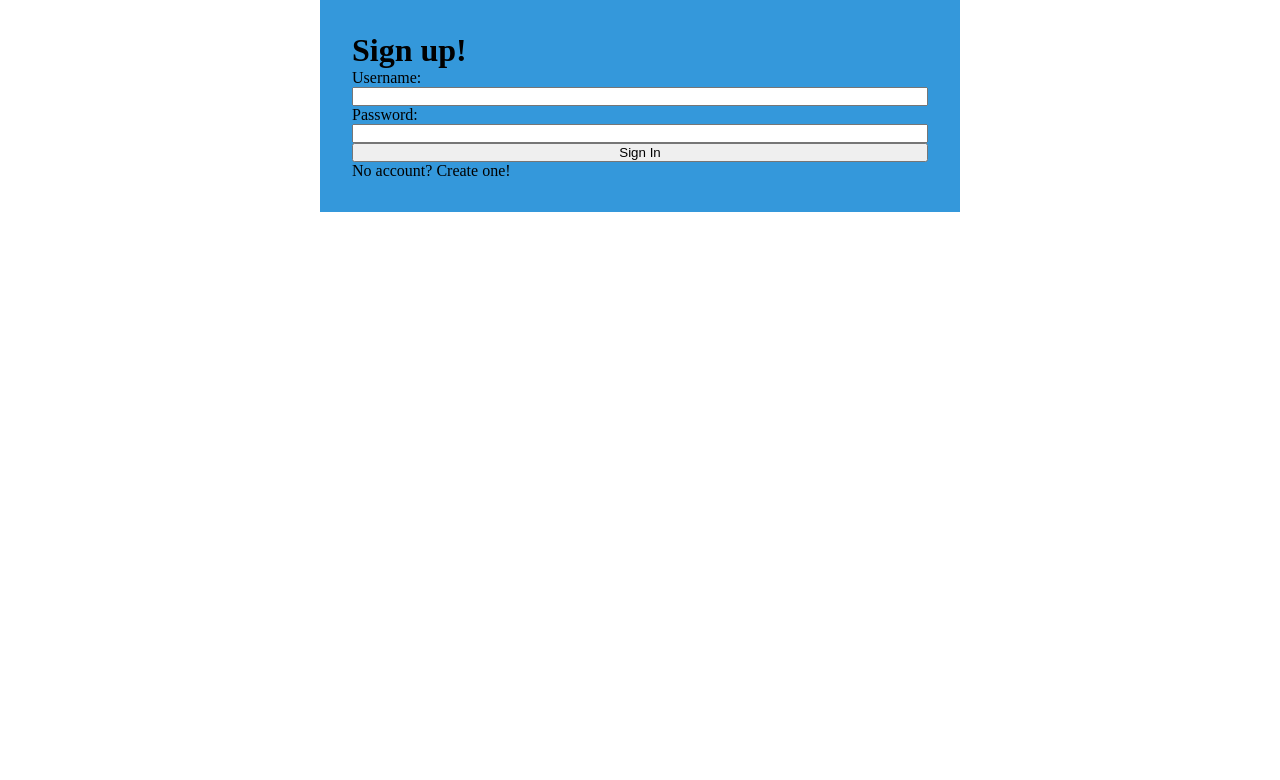
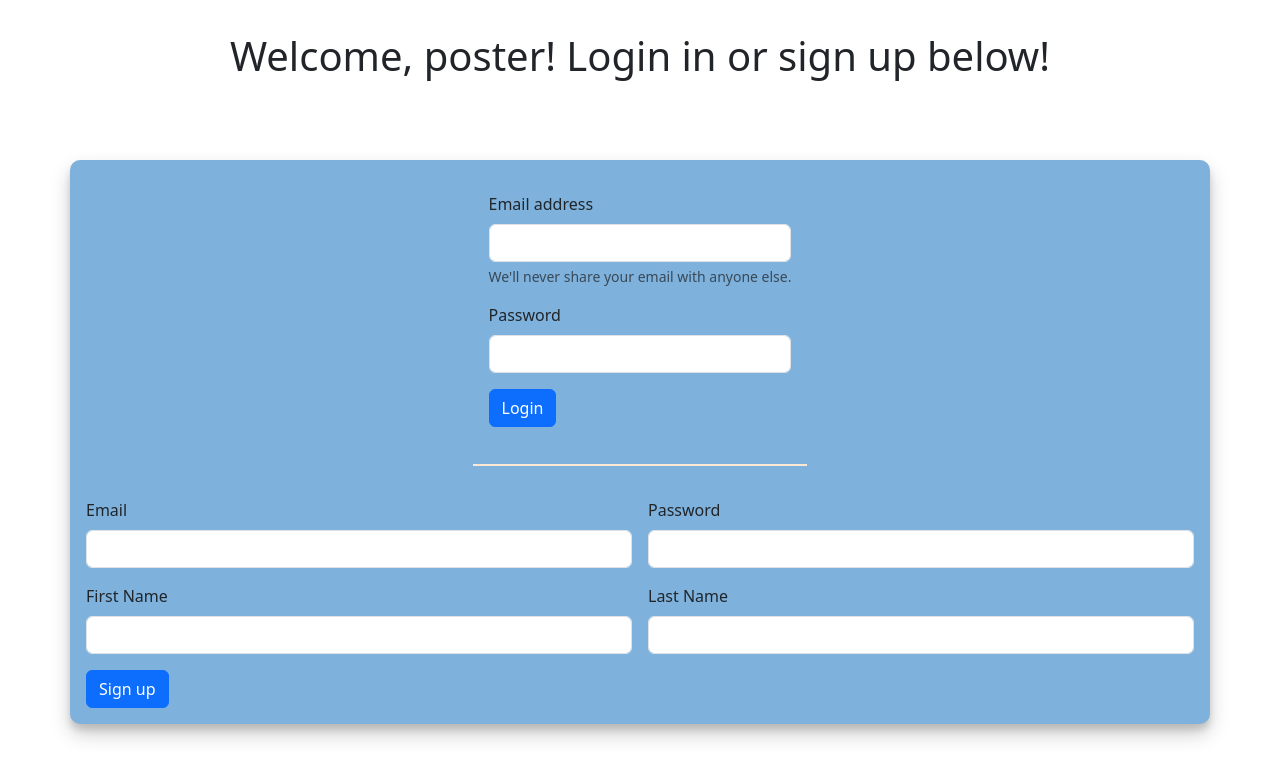
Before and after one commit to blueswizzle/post-me-up, a website: page public/index.html in a window 1280 px wide. Drawn offline with nearby package versions, Linux system fonts and the light colour scheme.

Commit message:
More or less finished login page front end

```diff
--- a/public/index.html
+++ b/public/index.html
@@ -2,38 +2,58 @@
 <html lang="en">
 <head>
     <meta charset="UTF-8">
-    <meta http-equiv="X-UA-Compatible" content="IE=edge">
     <meta name="viewport" content="width=device-width, initial-scale=1.0">
+    <link href="https://cdn.jsdelivr.net/npm/bootstrap@5.3.2/dist/css/bootstrap.min.css" rel="stylesheet" integrity="sha384-T3c6CoIi6uLrA9TneNEoa7RxnatzjcDSCmG1MXxSR1GAsXEV/Dwwykc2MPK8M2HN" crossorigin="anonymous">
     <link rel="stylesheet" href="style.css">
-    <title>Post me Up</title>
+    <title>Document</title>
 </head>
 <body>
 
-    <div class="login-wrapper">
-        <form action="" id="sign-in">
-            <h1>Sign up!</h1>
-            <label for="username">Username:</label>
-            <input type="text" id="username" name="username" required>
+  <h1 class = "login-welcome">Welcome, poster! Login in or sign up below!</h1>
 
-            <label for="password">Password:</label>
-            <input type="password" id="password" name="password" required>
+    <div id="login-main" class="container d-flex justify-content-center flex-column align-items-center">
 
-            <button type="submit">Sign In</button>
+        <form id="login-form">
+            <div class="mb-3">
+              <label for="exampleInputEmail1" class="form-label">Email address</label>
+              <input type="email" class="form-control" id="exampleInputEmail1" aria-describedby="emailHelp">
+              <div id="emailHelp" class="form-text">We'll never share your email with anyone else.</div>
+            </div>
+            <div class="mb-3">
+              <label for="exampleInputPassword1" class="form-label">Password</label>
+              <input type="password" class="form-control" id="exampleInputPassword1">
+            </div>
+            <button type="submit" class="btn btn-primary">Login</button>
+        </form>
 
-            <p class="login-message">No account? <span>Create one!</span></p>
-        </form>
+
+        <form id="signup-form" class="row g-3">
+            <div class="col-md-6">
+              <label for="inputEmail4" class="form-label">Email</label>
+              <input type="email" class="form-control" id="inputEmail4" required>
+            </div>
+            <div class="col-md-6">
+              <label for="inputPassword4" class="form-label">Password</label>
+              <input type="password" class="form-control" id="inputPassword4" required>
+            </div>
+            <div class="col-md-6">
+              <label for="firstname" class="form-label">First Name</label>
+              <input type="text" class="form-control" id="firstname" required>
+            </div>
+            <div class="col-md-6">
+              <label for="lastname" class="form-label">Last Name</label>
+              <input type="text" class="form-control" id="lastname" required>
+            </div>
+            <div class="col-12">
+              <button type="submit" class="btn btn-primary">Sign up</button>
+            </div>
+          </form>
+
     </div>
 
 
 
 
-
-
-
-
-
-
-
-    <script src='scripts.js'></script>
+    <script src="https://cdn.jsdelivr.net/npm/bootstrap@5.3.2/dist/js/bootstrap.bundle.min.js" integrity="sha384-C6RzsynM9kWDrMNeT87bh95OGNyZPhcTNXj1NW7RuBCsyN/o0jlpcV8Qyq46cDfL" crossorigin="anonymous"></script>
 </body>
 </html>
--- a/public/style.css
+++ b/public/style.css
@@ -1,26 +1,38 @@
-*{
+* {
     margin: 0;
     padding: 0;
     box-sizing: border-box;
 }
 
 :root {
-    --primary-color: #3498db;
-    --secondary-color: #2ecc71;
-  }
+    --primary-color: #7EB2DD;
+    --secondary-color: #FFE8D4;
+}
+
+#login-main{
+    margin-top: 5rem;
+    border-radius: 10px;
+    background-color: var(--primary-color);
+    box-shadow: 0 10px 20px rgba(0, 0, 0, 0.2), 0 6px 6px rgba(0, 0, 0, 0.12);
+    padding: 1rem;
+}
 
 
-.login-wrapper{
-    display: flex;
-    justify-content: center;
-    align-items: center;
-    flex-direction: column;
+.login-welcome{
+    text-align: center;
+    margin-top: 2rem;
 }
 
-#sign-in{
-    display: flex;
-    flex-direction: column;
-    padding: 2rem;
-    background-color: var(--primary-color);
-    width:50%;
+#login-form{
+    border-bottom: 2px solid var(--secondary-color);
+
+    padding: 1rem;
 }
+
+#login-form button{
+    margin-bottom: 1.3rem;
+}
+
+#signup-form{
+    margin-top: 1rem;
+}
```
Also changed, not shown: 1 other file.
